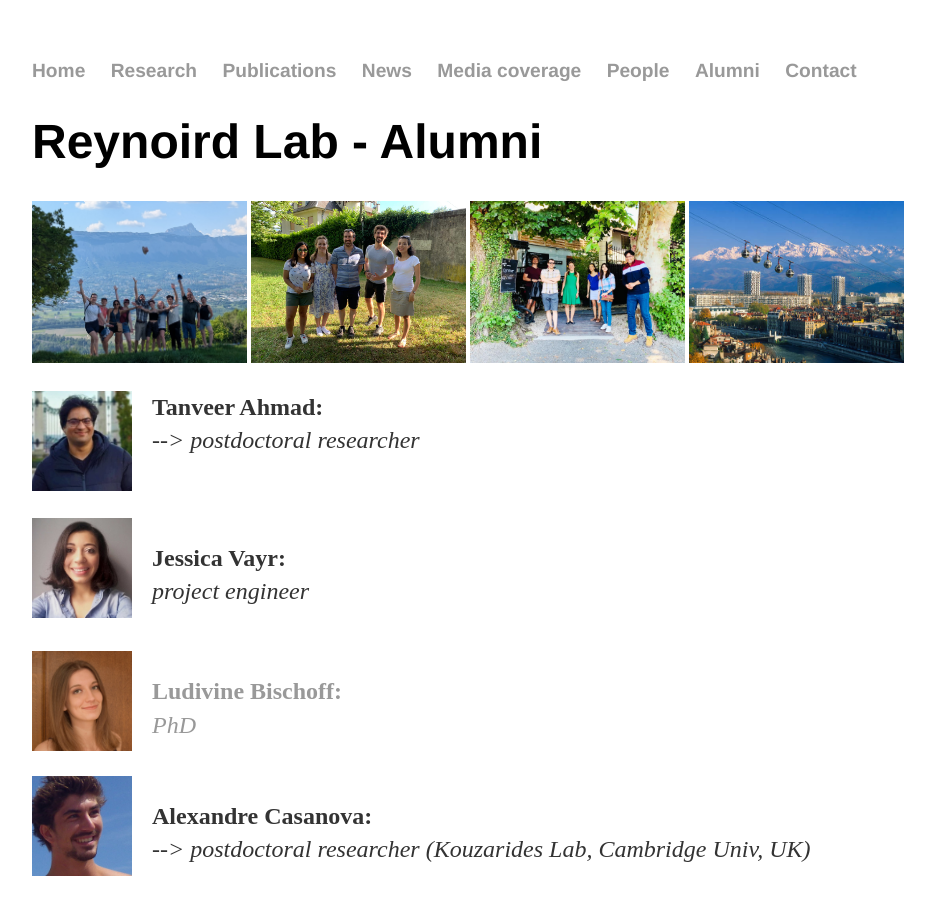
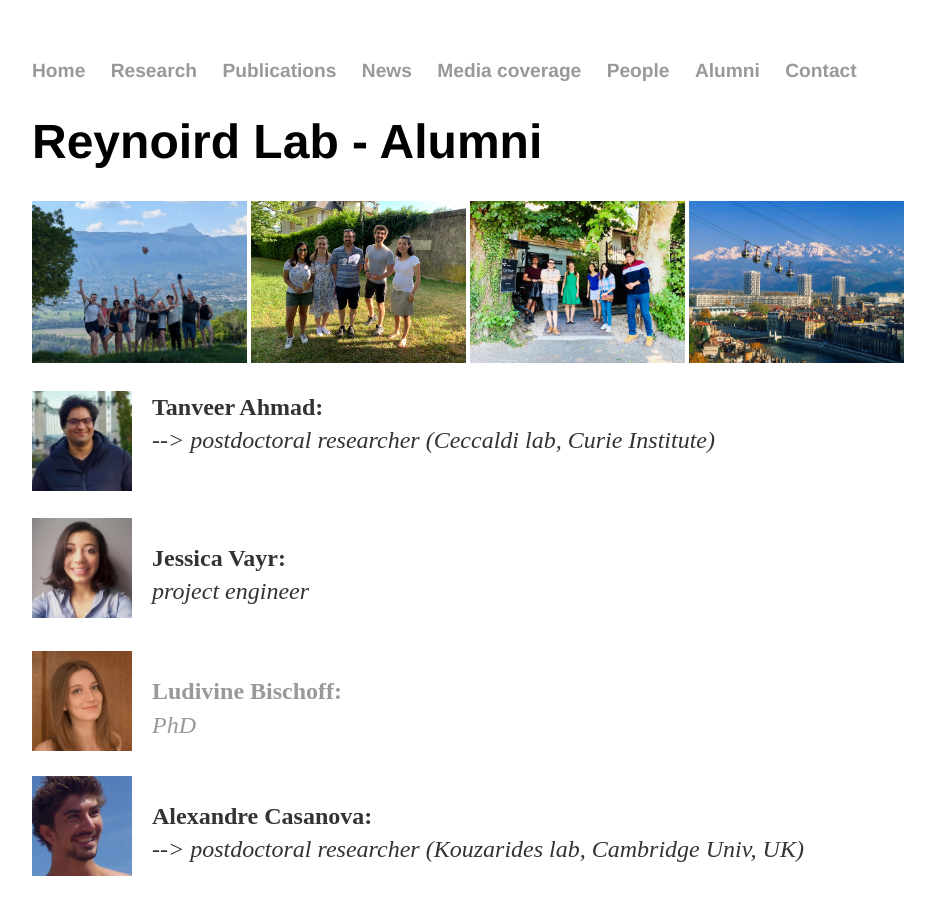
Before and after one commit to Reynoird-Lab/Reynoird-lab.github.io, a Jekyll site: the page built from Alumni/index.html, in a window 1280 px wide and 900 px high. Shown: the whole window, without its empty margins (160-1095 px from the left). Built offline with Jekyll 4.4.1, drawn with Linux system fonts in a browser that asks for light colours; Markdown is read by kramdown in place of the engine named in the settings.

Commit message:
Update researcher affiliations in index.html
Updated the descriptions of Tanveer Ahmad, Alexandre Casanova, Valentina Lukinovic, and Gael Roth with their current affiliations.

```diff
--- a/Alumni/index.html
+++ b/Alumni/index.html
@@ -7,14 +7,14 @@
 <img src="https://reynoird-lab.github.io/Images/labretreat2026b.jpg" alt="Reynoird lab retreat 1" width="215" />  <img src="https://reynoird-lab.github.io/Images/sortie_parc.jpg" alt="Reynoird lab retreat 2" width="215" />  <img src="https://reynoird-lab.github.io/Images/sortie_resto.jpg" alt="Reynoird lab retreat 2" width="215" /> <img src="https://reynoird-lab.github.io/Images/grenoble.jpg" width="215" />
 
 <p>
-		<a href="https://www.researchgate.net/profile/Tanveer-Ahmad-7"> <img alt="AC" src="https://reynoird-lab.github.io/Images/Tanveer_Ahmad.jpg" style="margin: 0px 20px 10px 0px;" align="left" width="100"/> </a> <p><b>Tanveer Ahmad: </b><br><i>--> postdoctoral researcher</i><br></p>
+		<a href="https://www.researchgate.net/profile/Tanveer-Ahmad-7"> <img alt="AC" src="https://reynoird-lab.github.io/Images/Tanveer_Ahmad.jpg" style="margin: 0px 20px 10px 0px;" align="left" width="100"/> </a> <p><b>Tanveer Ahmad: </b><br><i>--> postdoctoral researcher (Ceccaldi lab, Curie Institute)</i><br></p>
 
 <br><br>
 		<a href="https://www.researchgate.net/profile/Jessica_Vayr"> <img alt="AC" src="https://reynoird-lab.github.io/Images/Jessica_Vayr.jpg" style="margin: 0px 20px 10px 0px;" align="left" width="100"/> </a> <p><b>Jessica Vayr: </b><br><i>project engineer</i><br></p>
 <br>
 		<a href="https://www.researchgate.net/profile/Ludivine_Bischoff"> <img alt="AC" src="https://reynoird-lab.github.io/Images/Ludivine_Bischoff.jpg" style="margin: 0px 20px 10px 0px;" align="left" width="100"/> <p><b>Ludivine Bischoff: </b><br><i>PhD</i><br>
 <br>
-		<a href="https://www.researchgate.net/profile/Alexandre_Casanova"> <img alt="AC" src="https://reynoird-lab.github.io/Images/Alexandre_Casanova.jpg" style="margin: 0px 20px 10px 0px;" align="left" width="100"/> </a> <p><b>Alexandre Casanova: </b><br><i>--> postdoctoral researcher (Kouzarides Lab, Cambridge Univ, UK)</i><br></p>
+		<a href="https://www.researchgate.net/profile/Alexandre_Casanova"> <img alt="AC" src="https://reynoird-lab.github.io/Images/Alexandre_Casanova.jpg" style="margin: 0px 20px 10px 0px;" align="left" width="100"/> </a> <p><b>Alexandre Casanova: </b><br><i>--> postdoctoral researcher (Kouzarides lab, Cambridge Univ, UK)</i><br></p>
 <br>
 		<a href="https://www.researchgate.net/profile/Valentina_Lukinovic"> <img alt="VL" src="https://reynoird-lab.github.io/Images/valentina_lukinovic.jpg" style="margin: 0px 20px 10px 0px;" align="left" width="100"/></a> <p><b>Valentina Lukinovic</b><br> <i>--> postdoctoral researcher (Biggar lab, Carleton Univ, Canada)</i></p>
 <br>
```
